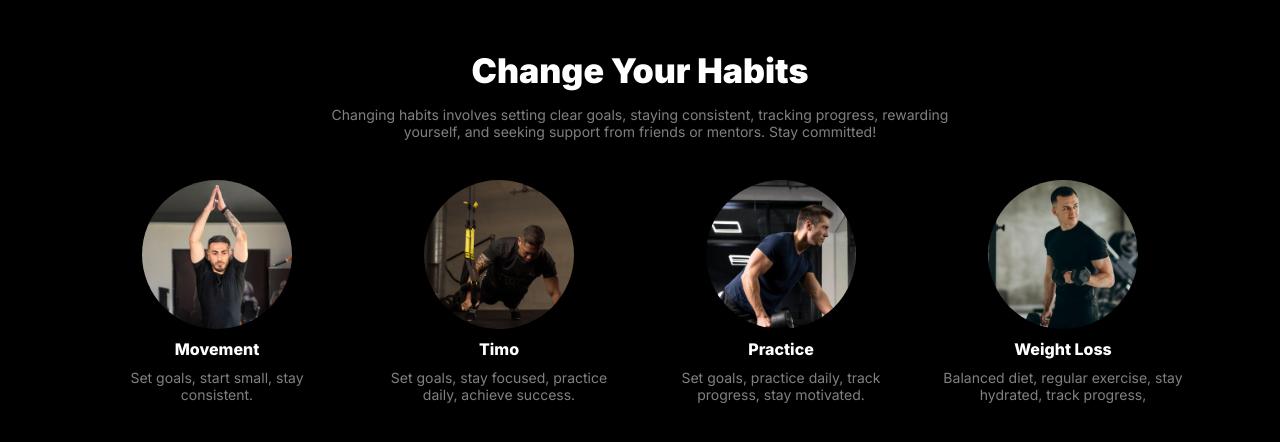
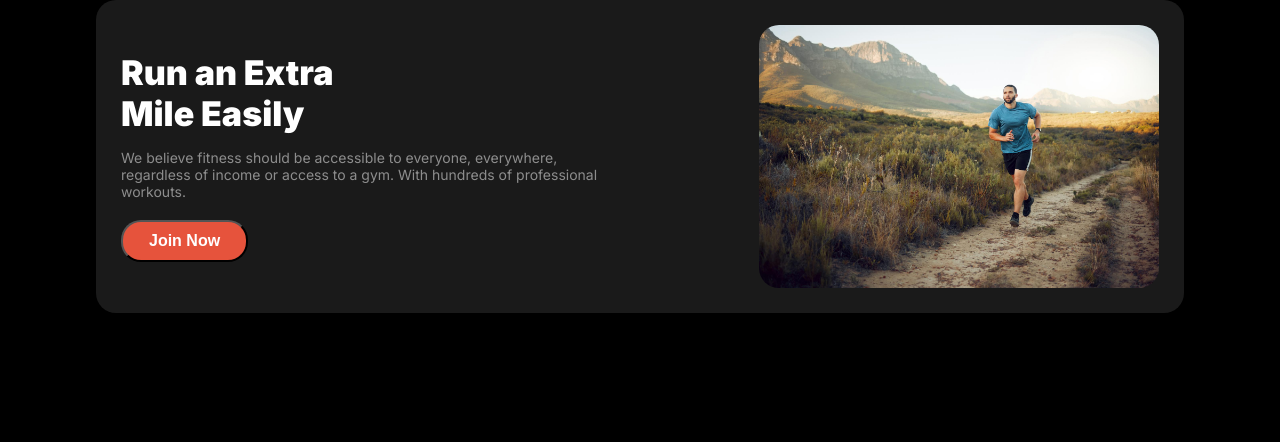
Before and after one commit to sabbir-hosen-dev/A2-Fitness, a plain HTML site: page index.html in a window 1280 px wide. Drawn offline with Linux system fonts and the light colour scheme; a web font is replaced by a local one.

Commit message:
run part add

```diff
--- a/Styles/style.css
+++ b/Styles/style.css
@@ -51,11 +51,11 @@ img {
 }
 .btn-primary {
   background: #e6533c;
-  padding: 10px 20px;
+  padding: 10px 26px;
   border-radius: 20px;
   font-weight: bold;
-  font-weight: 500;
   font-size: 16px;
+  color:#fff;
 }
 .btn-secondary {
   border: 2px solid #fff;
@@ -225,6 +225,33 @@ img {
   border-radius: 50%;
   max-width: 150px;
 }
+
+/* -- run section --  */
+.run-section{
+  display: flex;
+  justify-content: space-between;
+  border-radius: 20px;
+  gap:25px;
+  backdrop-filter: blur(20px);
+  background: rgba(255, 255, 255, 0.1);
+  padding: 25px;
+  align-items: center;
+}
+.run{
+  flex: 1;
+}
+.run p {
+  margin-bottom: 20px;
+}
+.run:nth-child(2){
+  display: flex;
+  justify-content: end;
+}
+.run img{
+  border-radius: 20px;
+  max-width: 400px;
+  object-fit:cover;
+}
 /* -------- responsive style ------  */
 @media screen and (max-width: 576px) {
   .nav ul {
@@ -235,6 +262,12 @@ img {
   }
   .habits{
     grid-template-columns: 1fr;
+  }
+  .run-section{
+    flex-direction: column;
+  }
+  .run:nth-child(2){
+    justify-content: center;
   }
 }
 
--- a/index.html
+++ b/index.html
@@ -71,7 +71,8 @@
     </header>
 
     <main>
-      <section class="wrap margin habits-section">
+      <!-- --habits section ---  -->
+      <section class="wrap margin habits-section hide">
         <h2 class="section-heading">Change Your Habits</h2>
         <div class="center">
           <p class="text-center max-text">
@@ -100,8 +101,26 @@
           <div class="habit">
             <img src="images/image 5.png" alt="" />
             <h4 class="small-heading">Weight Loss</h4>
-            <p>Balanced diet, regular exercise, stay hydrated, track progress, </p>
+            <p>
+              Balanced diet, regular exercise, stay hydrated, track progress,
+            </p>
           </div>
+        </div>
+      </section>
+
+      <!-- -- run section --  -->
+      <section class="wrap run-section">
+        <div class="run">
+          <h2 class="section-heading text-left">
+            Run an Extra <br />
+            Mile Easily
+          </h2>
+          <p>We believe fitness should be accessible to everyone, everywhere, regardless of income or access to a gym. With hundreds of professional workouts.</p>
+
+          <button class="btn-primary">Join Now</button>
+        </div>
+        <div class="run">
+          <img src="images/run.jpg" alt="">
         </div>
       </section>
     </main>
```
